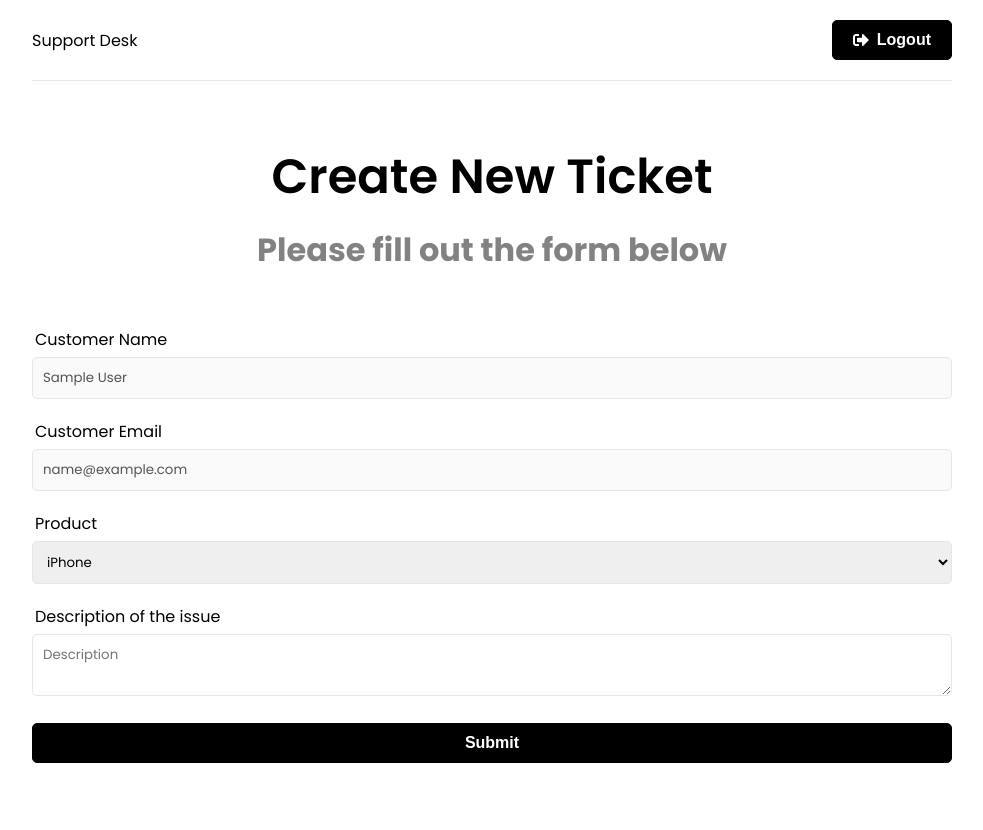
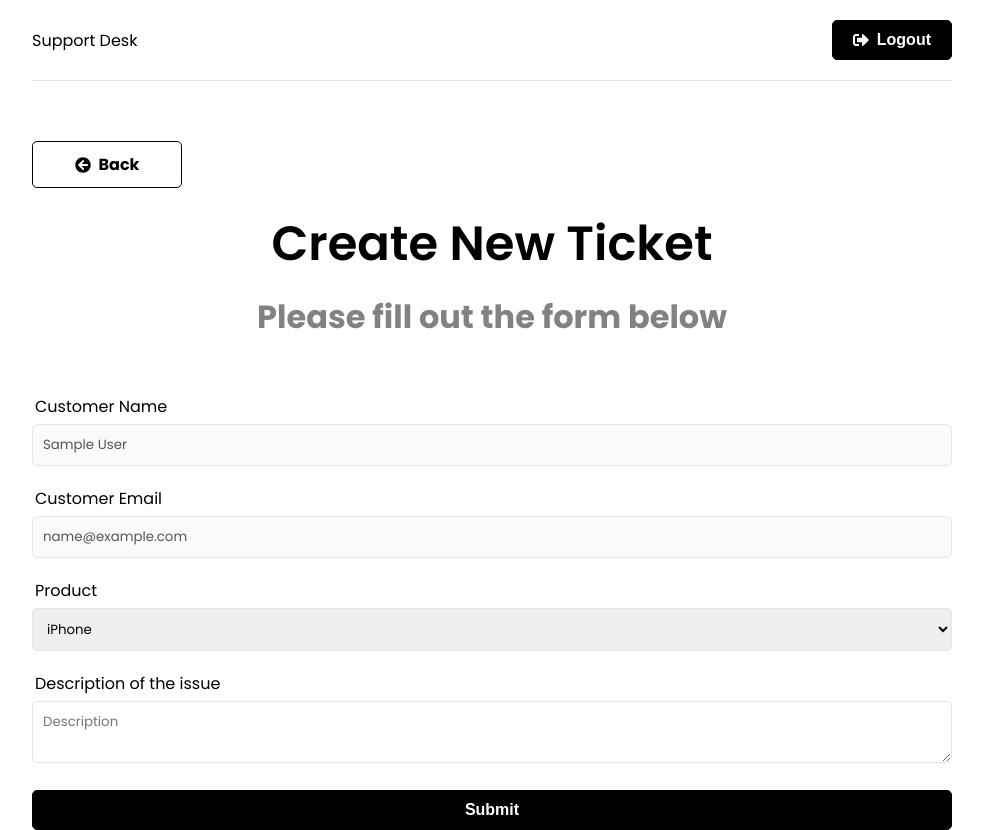
Before and after one commit to skippergoroye/support-desk, a React (Create React App) app in the folder frontend/: page /new-ticket in a window 1280 px wide. Shown: the whole page, without its empty margins (148-1131 px from the left). Before the commit the page ends 800 px from the top, so only its background shows below. Built offline with nearby package versions, Linux system fonts and the light colour scheme; no server answers; sample sign-in values are in the browser's storage.

Commit message:
back button added'

```diff
--- /dev/null
+++ b/frontend/src/components/BackButton.jsx
@@ -0,0 +1,13 @@
+import React from 'react';
+import { FaArrowCircleLeft } from 'react-icons/fa';
+import { Link } from 'react-router-dom';
+
+export const BackButton = ({ url }) => {
+  return (
+    <Link to={url} className='btn btn-reverse btn-back'>
+        <FaArrowCircleLeft /> Back
+    </Link>
+  )
+}
+
+export default BackButton
--- a/frontend/src/pages/NewTicket.jsx
+++ b/frontend/src/pages/NewTicket.jsx
@@ -1,11 +1,13 @@
 import React, { useEffect, useState } from "react";
 import { toast } from 'react-toastify'
 import Spinner from '../components/Spinner'
+import BackButton from "../components/BackButton";
 
 // Redux
 import { useSelector, useDispatch } from "react-redux";
 import { useNavigate } from 'react-router-dom';
 import { createTicket, reset } from '../features/tickets/ticketSlice'
+
 
 
 const NewTicket = () => {
@@ -46,6 +48,7 @@
 
   return (
     <>
+      <BackButton url='/' />
       <section className="heading">
         <h1>Create New Ticket</h1>
         <p>Please fill out the form below</p>
```
